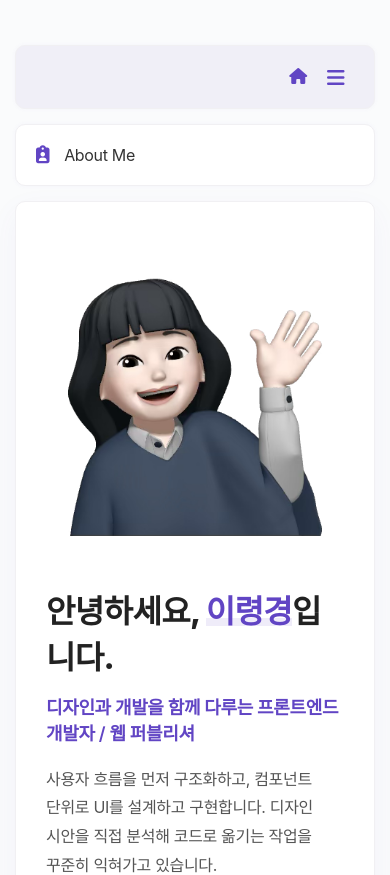
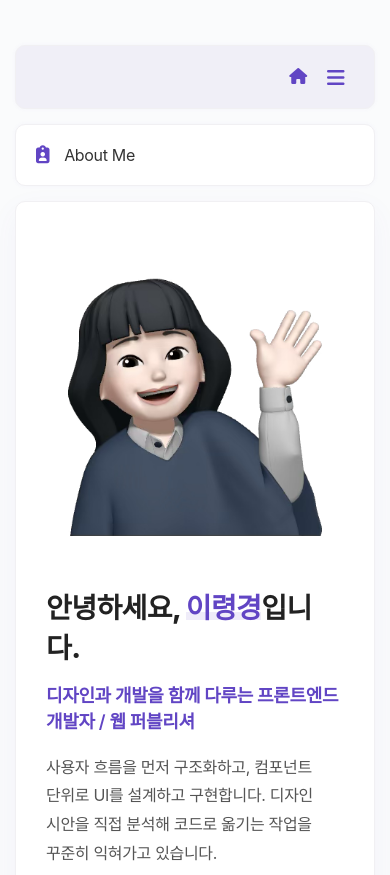
Before and after one commit to r-eong/RYEONG-PORTFOLIO, a React (Vite) app: page /02#/02 in a window 390 px wide. Shown: the top 875 px of the page. Built offline with nearby package versions, Linux system fonts and the light colour scheme; a web font is replaced by a local one.

Commit message:
2026-04-26 update

```diff
--- a/src/pages/css/AboutMe02.css
+++ b/src/pages/css/AboutMe02.css
@@ -7,13 +7,13 @@
     box-shadow: 0 10px 30px rgba(97, 69, 196, 0.05);
 }
 
-.aboutme_container > i {
+.aboutme_container>i {
     color: #6145c4;
     font-size: 20px;
     margin-right: 12px;
 }
 
-.aboutme_container > span {
+.aboutme_container>span {
     font-size: 18px;
     font-weight: 700;
     color: #222;
@@ -26,7 +26,7 @@
 }
 
 /* 상단 프로필 영역 */
-.aboutme_top{
+.aboutme_top {
     display: flex;
     align-items: center;
 }
@@ -167,14 +167,21 @@
 
 /* 모바일 (480px 이하) */
 @media screen and (max-width: 480px) {
-  .aboutme img{
+    .aboutme_text h2,
+    .aboutme_text h2 span {
+        font-size: 28px;
+    }
+
+    .aboutme img {
         width: 100%;
         margin: 0;
     }
-  .aboutme_top{
+
+    .aboutme_top {
         display: block;
     }
-  .education_section{
+
+    .education_section {
         margin-top: 40px;
     }
 
--- a/src/pages/css/ProjectDetail.css
+++ b/src/pages/css/ProjectDetail.css
@@ -282,10 +282,10 @@
         padding: 20px;
     }
     .project_container hr{
-        margin: 20px 0;
+        margin: 15px 0;
     }
     .main_title{
-        font-size: 1.4rem;
+        font-size: 1.3rem;
     }
     .project_info{
         display: flex;
```
Lines whose indentation alone changed are shown as unchanged.
